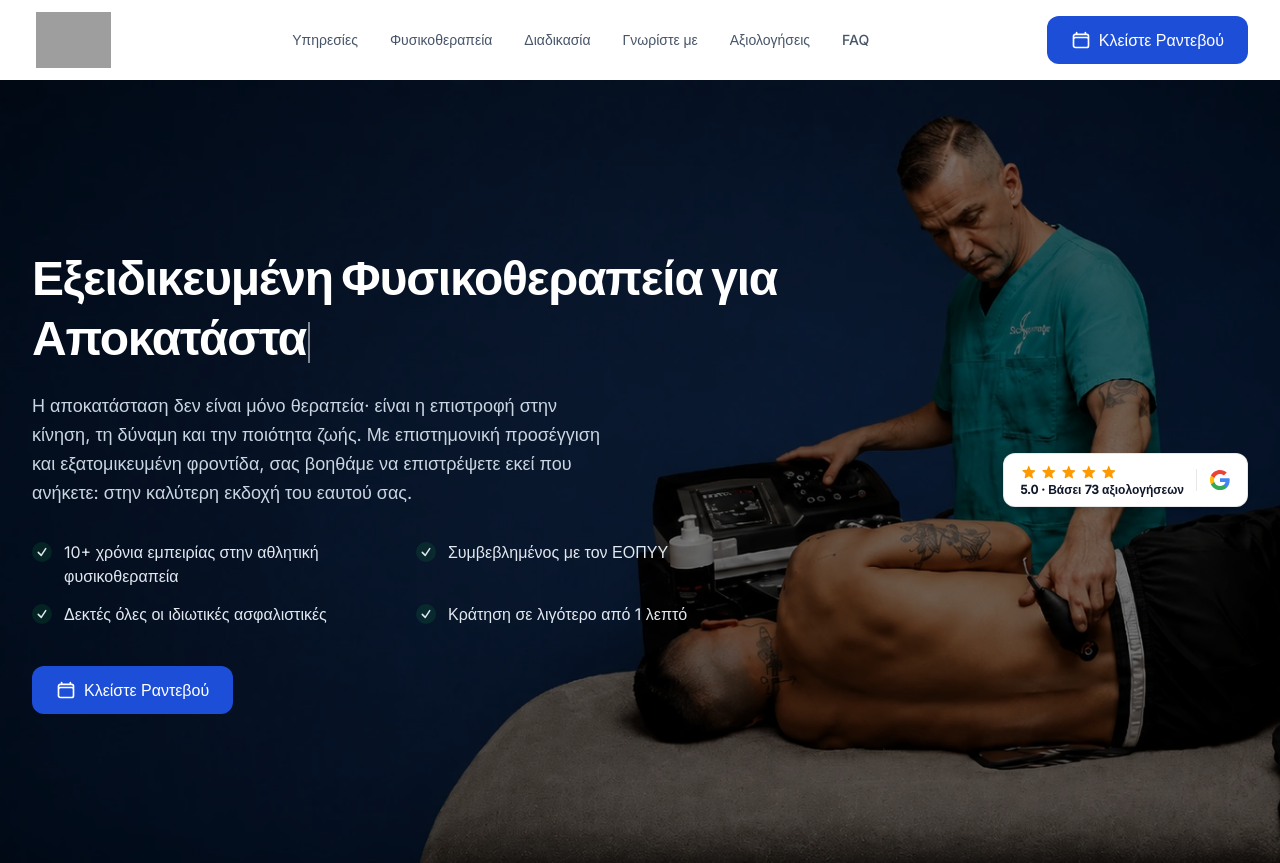
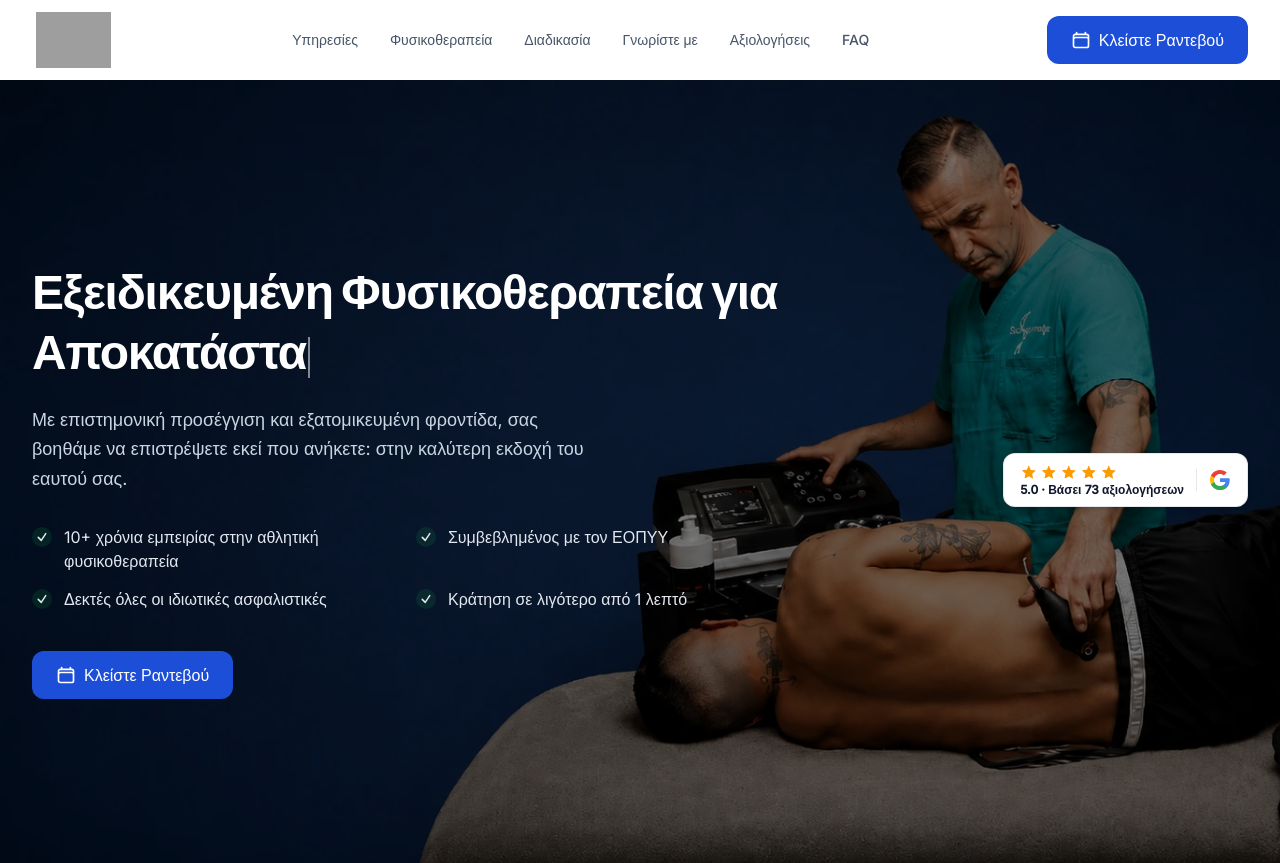
Before and after one commit to iosifakis21/sports-physio-gr, a Next.js app: page / in a window 1280 px wide. Shown: the top 863 px of the page. Built offline with nearby package versions, Linux system fonts and the light colour scheme; grey boxes are pictures that could not be loaded.

Commit message:
Update Hero.tsx

```diff
--- a/src/sections/Hero.tsx
+++ b/src/sections/Hero.tsx
@@ -37,8 +37,7 @@ export const Hero: React.FC = () => {
 
           <HeroReveal delay={0.1}>
             <p className="text-sm sm:text-base md:text-lg text-slate-300 font-sans leading-relaxed max-w-xl">
-              Η αποκατάσταση δεν είναι μόνο θεραπεία· είναι η επιστροφή στην κίνηση, τη δύναμη και την ποιότητα ζωής.
-Με επιστημονική προσέγγιση και εξατομικευμένη φροντίδα, σας βοηθάμε να επιστρέψετε εκεί που ανήκετε: στην καλύτερη εκδοχή του εαυτού σας.
+              Με επιστημονική προσέγγιση και εξατομικευμένη φροντίδα, σας βοηθάμε να επιστρέψετε εκεί που ανήκετε: στην καλύτερη εκδοχή του εαυτού σας.
             </p>
           </HeroReveal>
 
```
